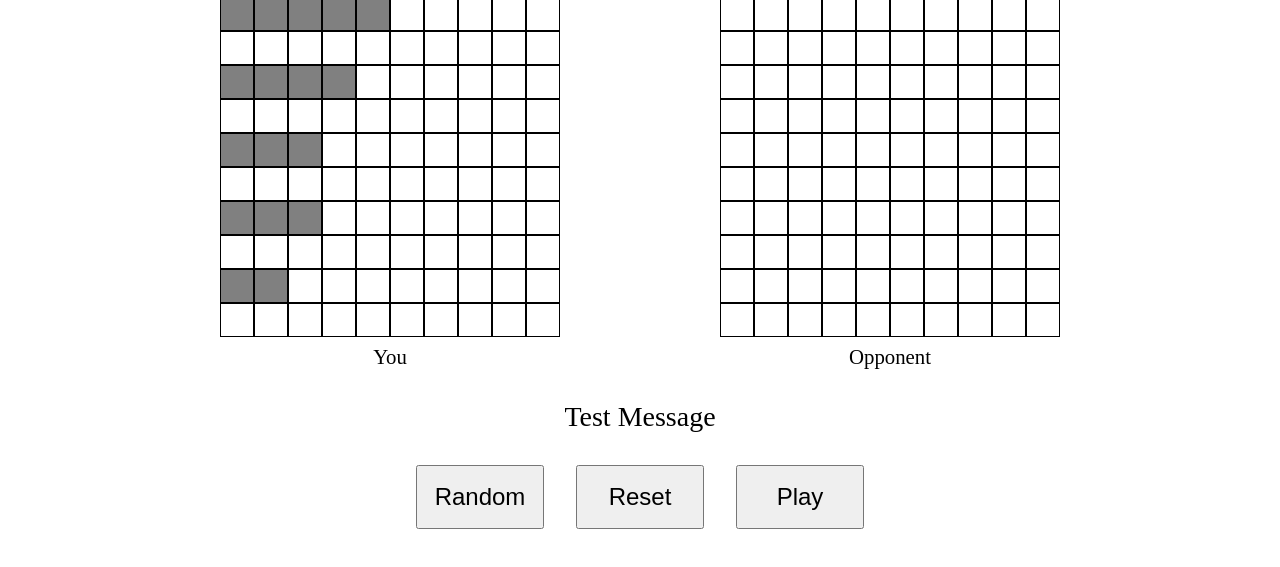
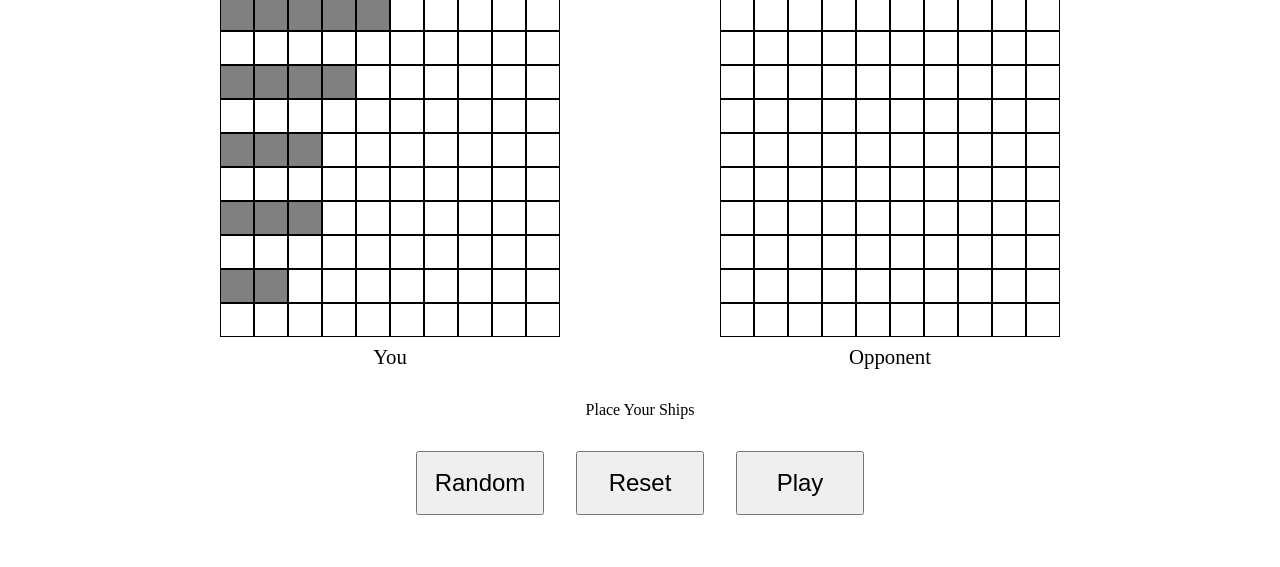
Before and after one commit to dylen400mh/battleship, a website built with webpack: page dist/index.html in a window 1280 px wide. Both pictures are taken after a click on the button "Reset". Shown: the part 109-676 px from the top of the page. Built offline with nearby package versions, Linux system fonts and the light colour scheme.

Commit message:
Create function to modify message on display

```diff
--- a/src/DOM.js
+++ b/src/DOM.js
@@ -8,6 +8,7 @@ const DOM = (() => {
   const playButton = document.getElementById("play-button");
   const resetButton = document.getElementById("reset-button");
   const randomButton = document.getElementById("random-button");
+  const messageContainer = document.getElementById("message");
 
   const addBoardCells = () => {
     boardContainers.forEach((board) => {
@@ -78,12 +79,17 @@ const DOM = (() => {
     Game.playRound(cell, playerBoardContainer);
   };
 
+  const updateMessage = (message) => {
+    messageContainer.textContent = message;
+  };
+
   playButton.addEventListener("click", () => {
     // hide unneeded buttons
     playButton.style.display = "none";
     randomButton.style.display = "none";
     // add board event listener
     enemyBoardContainer.addEventListener("click", handleBoardClick);
+    updateMessage("Make your move by clicking the opponent's board.");
   });
 
   resetButton.addEventListener("click", () => {
@@ -96,9 +102,10 @@ const DOM = (() => {
     // show required buttons again
     playButton.style.display = "block";
     randomButton.style.display = "block";
+    updateMessage("Place Your Ships")
   });
 
-  return { addBoardCells, displayShips, updateCellState };
+  return { addBoardCells, displayShips, updateCellState, updateMessage };
 })();
 
 export default DOM;
```
Also changed, not shown: dist/index.html, dist/main.js.
